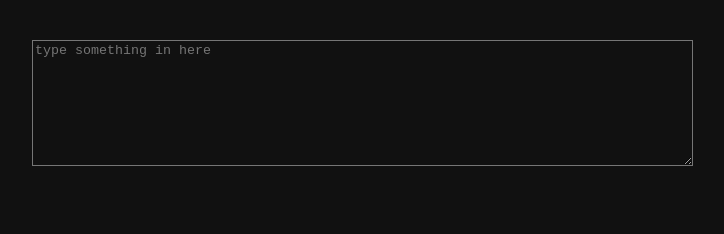
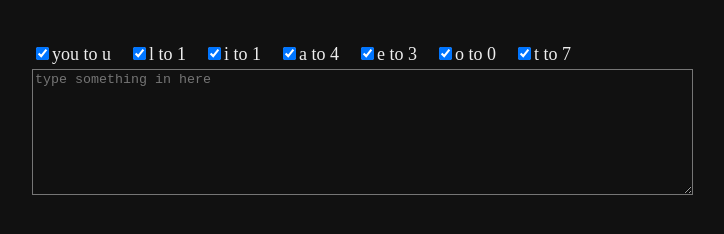
Before and after one commit to Ryan1729/1337, a plain HTML site: page index.html in a window 1280 px wide. Shown: the whole page, without its empty margins (283-1007 px from the left). Drawn offline with Linux system fonts and the light colour scheme.

Commit message:
allow selecting which replacements are applied

```diff
--- a/index.html
+++ b/index.html
@@ -17,10 +17,16 @@ textarea, output, button, select {
 color:#eee;
 background-color:#111;
 }
+label {
+  margin-right: 1em;
+}
 </style>
 </head>
 
 <body>
+  <form id="controls">
+    <!-- Elements added here at runtime -->
+  </form>
   <div>
     <textarea id="input" placeholder="type something in here" rows="8" cols="80"></textarea>
   </div>
@@ -30,23 +36,69 @@ background-color:#111;
 </body>
 
 <script type="text/javascript">
-  // TODO more replacements and allow selecting which are applied
-  let replacements = [
-    [/i/gi, "1"],
-    // Only replace "you" with "u" when it's the start of the string, or
-    // there's whitespace before it, and there's either whitespace or
-    // punctuation, or the end of the string after it.
-    [/(^|\s)you([\s,\.!?'"]|$)/gi, "$1u$2"],
-    [/a/gi, "4"],
-    [/e/gi, "3"],
-    [/o/gi, "0"],
-    [/t/gi, "7"],
-  ]
+  const controlsElement = document.getElementById("controls");
 
-  const input = document.getElementById("input");
-  const output = document.getElementById("output");
+  const appendCheckbox = ({id, checked, name, replacement}) => {
+    const checkbox = document.createElement("input");
+    checkbox.id = id;
+    checkbox.type = "checkbox";
+    checkbox.checked = checked;
 
-  input.addEventListener("input", () => {
+    controlsElement.appendChild(checkbox);
+
+    const label = document.createElement("label");
+    label.htmlFor = id;
+    label.textContent = name || id;
+
+    controlsElement.appendChild(label);
+
+    return {checkbox, replacement};
+  };
+
+  const controls = [
+    appendCheckbox({
+        id: "you to u",
+        checked: true,
+        // Only replace "you" with "u" when it's the start of the string, or
+        // there's whitespace before it, and there's either whitespace or
+        // punctuation, or the end of the string after it.
+        replacement: [/(^|\s)you([\s,\.!?'"]|$)/gi, "$1u$2"],
+    }),
+    appendCheckbox({
+        id: "l to 1",
+        checked: true,
+        replacement: [/l/gi, "1"]
+    }),
+    appendCheckbox({
+        id: "i to 1",
+        checked: true,
+        replacement: [/i/gi, "1"]
+    }),
+    appendCheckbox({
+        id: "a to 4",
+        checked: true,
+        replacement: [/a/gi, "4"]
+    }),
+    appendCheckbox({
+        id: "e to 3",
+        checked: true,
+        replacement: [/e/gi, "3"]
+    }),
+    appendCheckbox({
+        id: "o to 0",
+        checked: true,
+        replacement: [/o/gi, "0"]
+    }),
+    appendCheckbox({
+        id: "t to 7",
+        checked: true,
+        replacement: [/t/gi, "7"]
+    }),
+  ];
+
+  let replacements = [];
+
+  const render = () => {
     let s = input.value
 
     for ([from, to] of replacements) {
@@ -54,7 +106,28 @@ background-color:#111;
     }
 
     output.innerText = s
-  })
+  };
+
+  const sync = () => {
+    replacements = []
+
+    for (control of controls) {
+      if (control.checkbox.checked) {
+        replacements.push(control.replacement);
+      }
+    }
+
+    render();
+  };
+
+  controlsElement.addEventListener("change", sync);
+
+  const input = document.getElementById("input");
+  const output = document.getElementById("output");
+
+  input.addEventListener("input", render);
+
+  sync();
 </script>
 
 </html>
```
